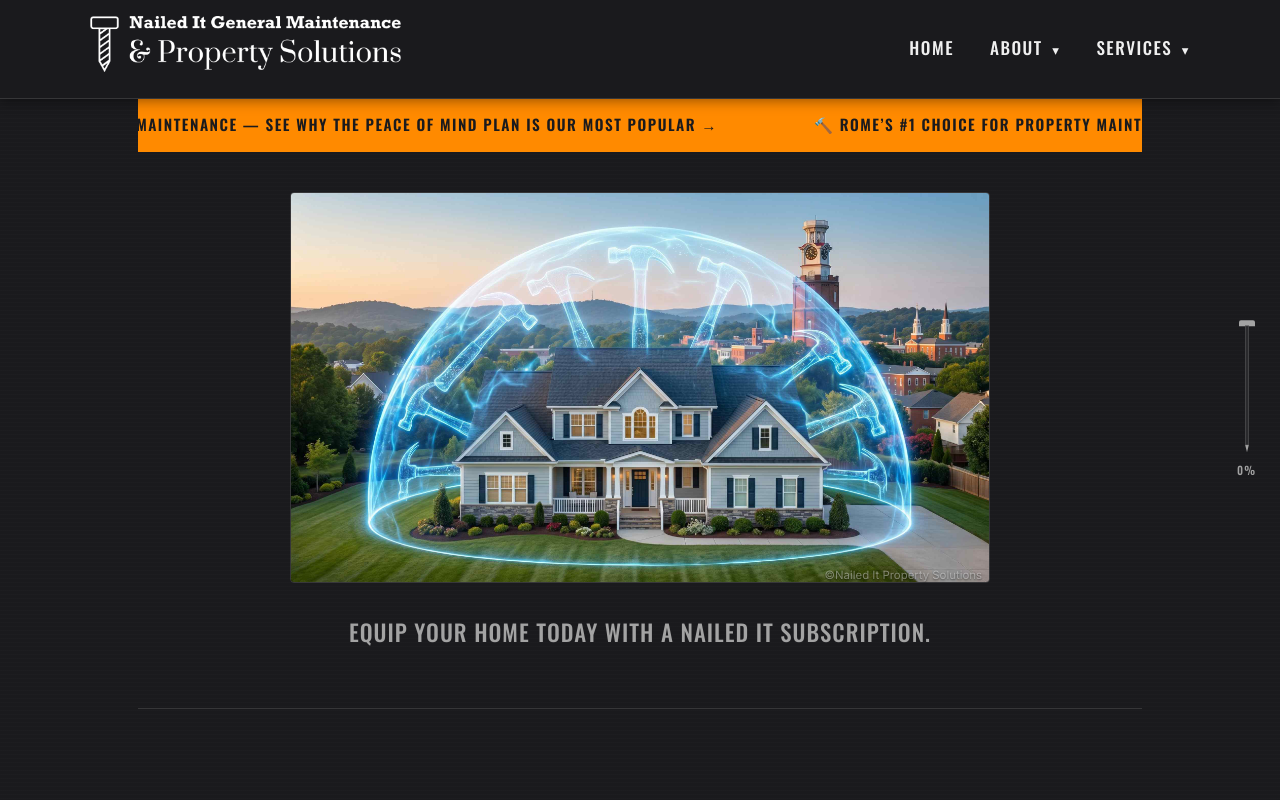
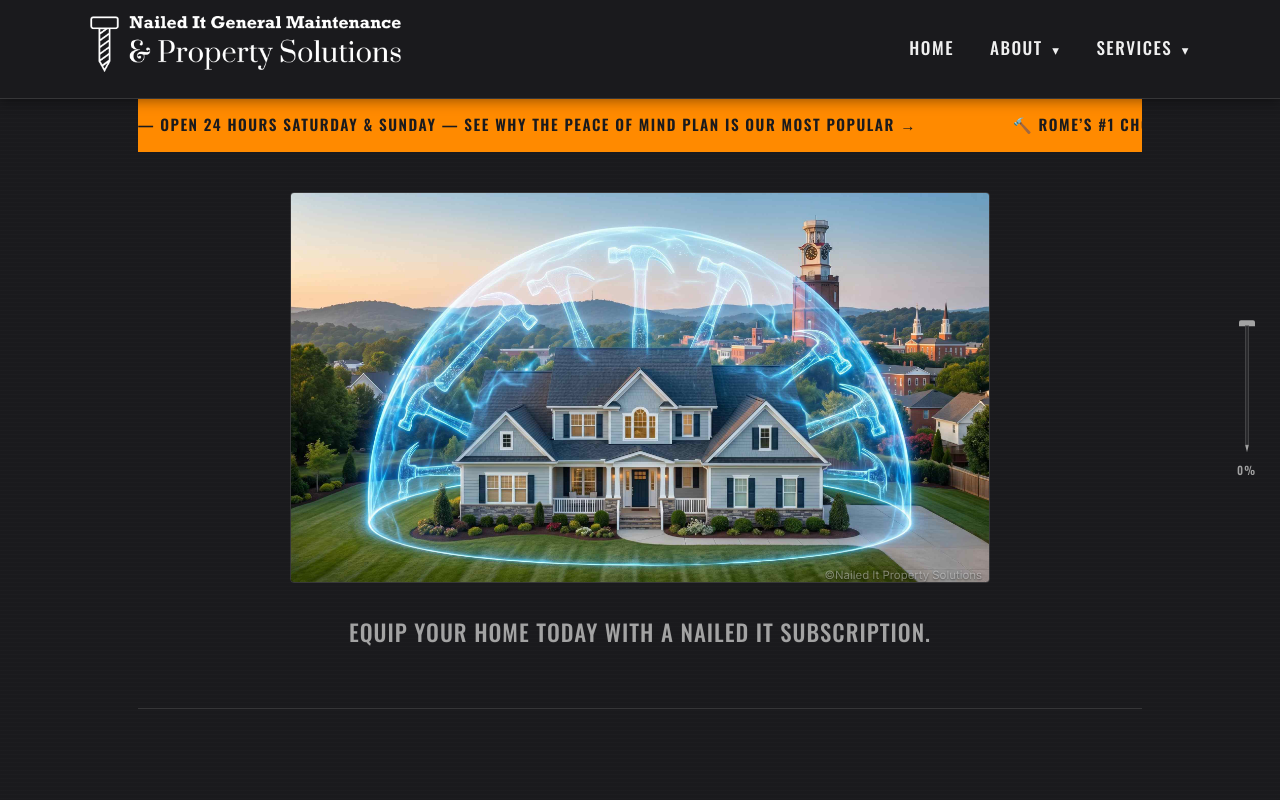
Before and after one commit to Cwill2778/nigms-app, a React (Vite) app: page / in a window 1280 px wide. Shown: the top 800 px of the page. Built offline with nearby package versions, Linux system fonts and the light colour scheme.

Commit message:
Update: Banner txt updated to open 24 hrs

```diff
--- a/src/pages/Contact.jsx
+++ b/src/pages/Contact.jsx
@@ -63,7 +63,7 @@ function Contact() {
 
           <div className="info-block">
             <h3>Direct Line (Charles)</h3>
-            <a href="tel:+17068448193">(706) 844-8193</a>
+            <a href="tel:+17068448059">(706) 844-8059</a>
           </div>
 
           <div className="info-block">
--- a/src/pages/Home.jsx
+++ b/src/pages/Home.jsx
@@ -15,8 +15,8 @@ function Home() {
     <div className="home">
       <Link to="/subscriptions" className="scrolling-banner" aria-label="View subscription plans">
         <div className="banner-track">
-          <span>🔨 Rome&rsquo;s #1 Choice for Property Maintenance — See Why the Peace of Mind Plan is Our Most Popular &rarr;</span>
-          <span>🔨 Rome&rsquo;s #1 Choice for Property Maintenance — See Why the Peace of Mind Plan is Our Most Popular &rarr;</span>
+          <span>🔨 Rome&rsquo;s #1 Choice for Property Maintenance — Open 24 Hours Saturday &amp; Sunday — See Why the Peace of Mind Plan is Our Most Popular &rarr;</span>
+          <span>🔨 Rome&rsquo;s #1 Choice for Property Maintenance — Open 24 Hours Saturday &amp; Sunday — See Why the Peace of Mind Plan is Our Most Popular &rarr;</span>
         </div>
       </Link>
 
```
